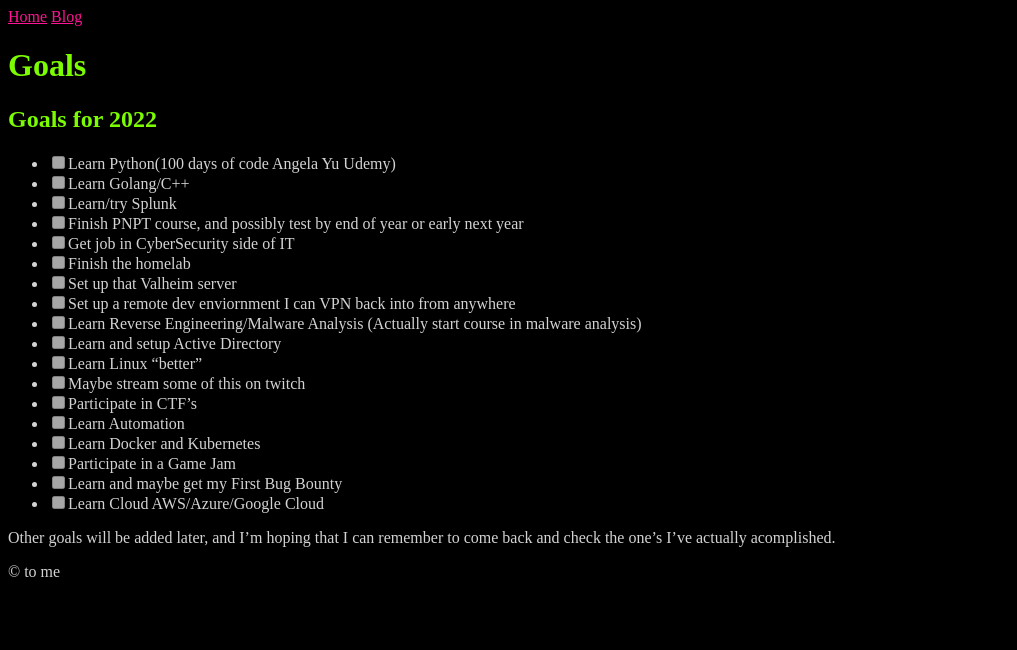
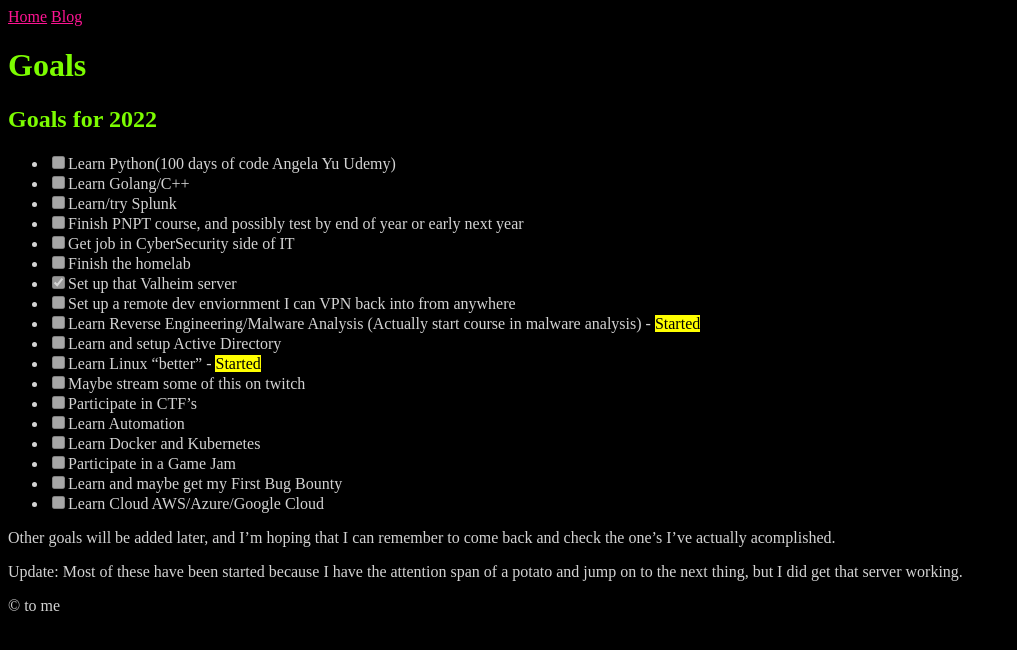
Before and after one commit to Amwence/Amwence.github.io, a Jekyll site: the page built from _posts/2022-04-13-Goals.md, in a window 1280 px wide. Shown: the top 650 px of the page, without its empty margins (0-1017 px from the left). Built offline with Jekyll 4.4.1, drawn with Linux system fonts in a browser that asks for light colours; our own code applies the rules of GitHub Pages for plain Markdown files.

Commit message:
Update 2022-04-13-Goals.md

```diff
--- a/_posts/2022-04-13-Goals.md
+++ b/_posts/2022-04-13-Goals.md
@@ -6,11 +6,11 @@
 - [ ] Finish PNPT course, and possibly test by end of year or early next year
 - [ ] Get job in CyberSecurity side of IT
 - [ ] Finish the homelab
-- [ ] Set up that Valheim server
+- [X] Set up that Valheim server
 - [ ] Set up a remote dev enviornment I can VPN back into from anywhere
-- [ ] Learn Reverse Engineering/Malware Analysis (Actually start course in malware analysis)
+- [ ] Learn Reverse Engineering/Malware Analysis (Actually start course in malware analysis) - <mark>Started</mark>
 - [ ] Learn and setup Active Directory
-- [ ] Learn Linux "better"
+- [ ] Learn Linux "better" - <mark>Started</mark>
 - [ ] Maybe stream some of this on twitch
 - [ ] Participate in CTF's
 - [ ] Learn Automation
@@ -21,3 +21,5 @@
 
 
 Other goals will be added later, and I'm hoping that I can remember to come back and check the one's I've actually acomplished.
+
+Update: Most of these have been started because I have the attention span of a potato and jump on to the next thing, but I did get that server working.
```
